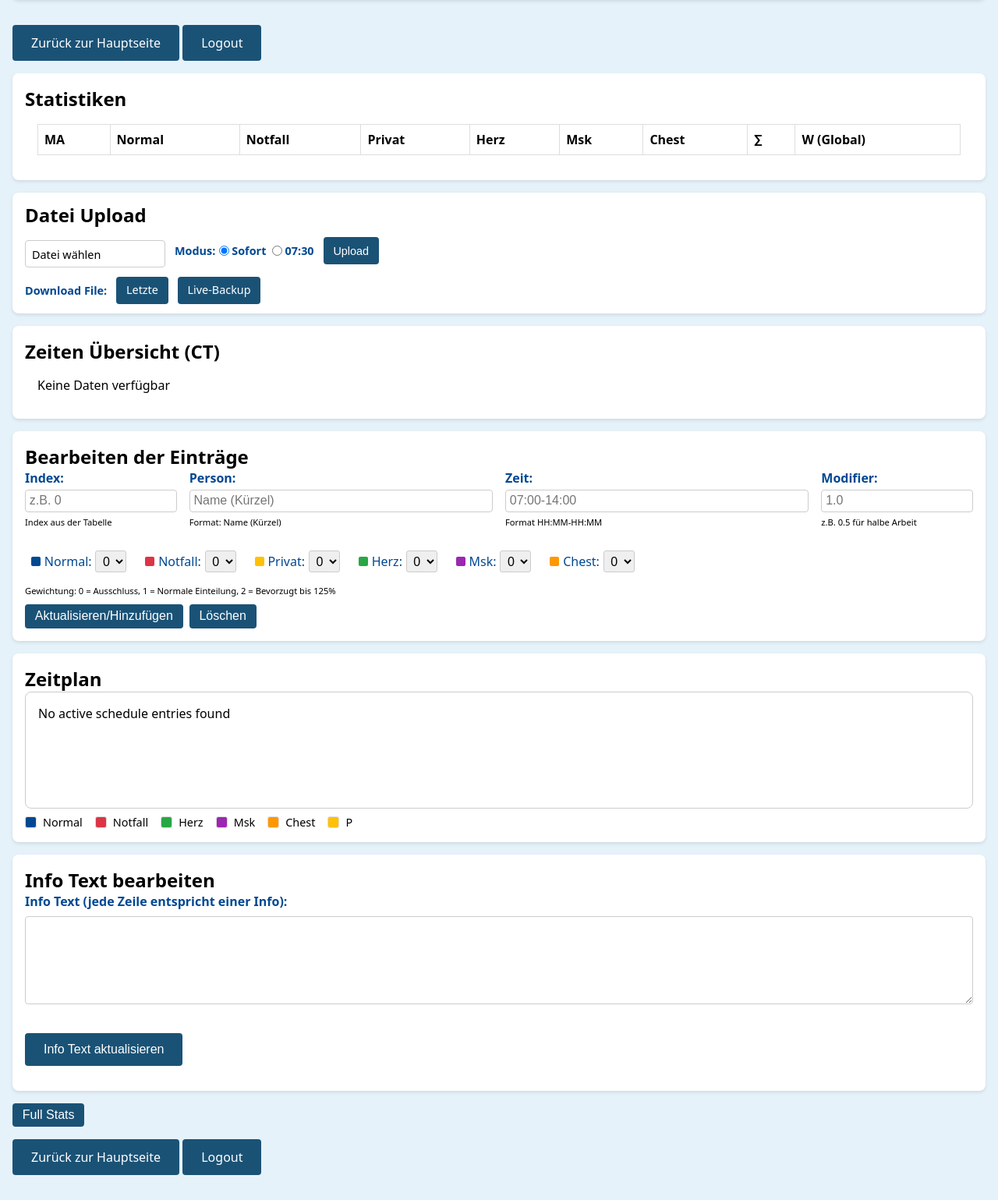
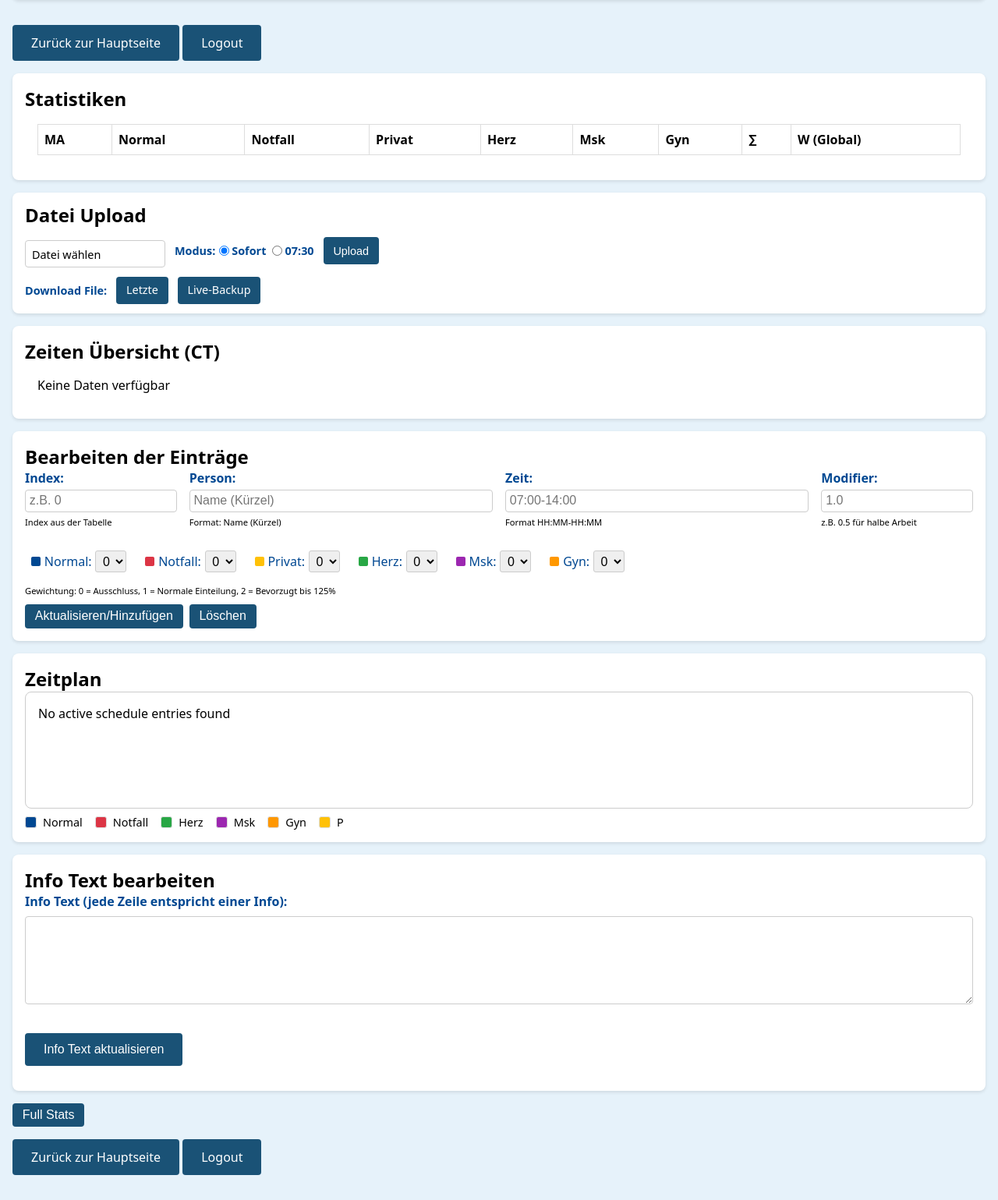
Before and after one commit to maxrusse/RadIMO_SBZ_v18, a Flask app: page /upload in a window 1280 px wide. Shown: the part 94-1633 px from the top of the page at 78% size. Run offline with Flask 3, Linux system fonts and the light colour scheme; the visitor is signed in with stand-in values (Sample User, id 1); lists and menus that the app fills with data are empty; parts of the project's set-up code (start-up, migrations or seed data) failed here and were passed over; some libraries are stand-ins or nearby versions.

Commit message:
Replace Chest with Gyn across all settings, webpages and routes
- Updated all HTML templates (index.html, upload.html, timetable.html)
- Replaced CSS variables and classes (--chest-color to --gyn-color, btn-chest to btn-gyn)
- Updated Python backend (app.py) including SKILL_COLUMNS, skill_weights, and route mappings
- Updated documentation (verfahrensverzeichniss.txt)
- All skill references changed from 'Chest' to 'Gyn' throughout the application

```diff
--- a/RadIMO_SBZ_v17-main/app.py
+++ b/RadIMO_SBZ_v17-main/app.py
@@ -43,7 +43,7 @@ lock = Lock()
 # -----------------------------------------------------------
 # Global constants & modality-specific factors
 # -----------------------------------------------------------
-SKILL_COLUMNS = ["Normal", "Notfall", "Privat", "Herz", "Msk", "Chest"]
+SKILL_COLUMNS = ["Normal", "Notfall", "Privat", "Herz", "Msk", "Gyn"]
 
 # Base weight per role
 skill_weights = {
@@ -52,7 +52,7 @@ skill_weights = {
     "Herz":    1.2,
     "Privat":  1.2,
     "Msk":     0.8,
-    "Chest":   0.8
+    "Gyn":   0.8
 }
 
 # Modality-specific multiplier: CT=1, MR=1.2, X-Ray=0.33
@@ -268,14 +268,14 @@ def initialize_data(file_path: str, modality: str):
             df['start_time'], df['end_time'] = zip(*df['TIME'].map(parse_time_range))
 
             # Process core skills
-            core_skills = ["Normal", "Notfall", "Privat", "Herz", "Msk", "Chest"]
+            core_skills = ["Normal", "Notfall", "Privat", "Herz", "Msk", "Gyn"]
             for skill in core_skills:
                 if skill not in df.columns:
                     df[skill] = 0
                 else:
                     df[skill] = df[skill].fillna(0).astype(int)
 
-            # Process optional skills (Herz, Msk, Chest)
+            # Process optional skills (Herz, Msk, Gyn)
             optional_skills = [s for s in SKILL_COLUMNS if s not in core_skills]
             for skill in optional_skills:
                 if skill in df.columns:
@@ -295,7 +295,7 @@ def initialize_data(file_path: str, modality: str):
 
             # Set column order as desired
             col_order = ['PPL', 'canonical_id', 'Modifier', 'TIME', 'start_time', 'end_time', 'shift_duration']
-            desired_order = ["Normal", "Notfall", "Privat", "Herz", "Msk", "Chest"]
+            desired_order = ["Normal", "Notfall", "Privat", "Herz", "Msk", "Gyn"]
             skill_cols = [skill for skill in desired_order if skill in df.columns]
             col_order = col_order[:4] + skill_cols + col_order[4:]
             df = df[[col for col in col_order if col in df.columns]]
@@ -341,7 +341,7 @@ def get_active_df_for_role(active_df: pd.DataFrame, role: str):
         'herz':    'Herz',
         'privat':  'Privat',
         'msk':     'Msk',
-        'chest':   'Chest'
+        'gyn':   'Gyn'
     }
     role_lower = role.lower()
     if role_lower not in role_map:
@@ -354,7 +354,7 @@ def get_active_df_for_role(active_df: pd.DataFrame, role: str):
         'Herz': ['Notfall', 'Normal'],
         'Privat': ['Notfall', 'Normal'],
         'Msk': ['Notfall', 'Normal'],
-        'Chest': ['Notfall', 'Normal']
+        'Gyn': ['Notfall', 'Normal']
     }
 
     if primary_column not in active_df.columns:
@@ -760,10 +760,10 @@ def upload_file():
     for worker in combined_workers:
         modality_stats[worker] = {
             skill: skill_counts.get(skill, {}).get(worker, 0)
-            for skill in ['Normal', 'Notfall', 'Privat', 'Herz', 'Msk', 'Chest']
+            for skill in ['Normal', 'Notfall', 'Privat', 'Herz', 'Msk', 'Gyn']
         }
         modality_stats[worker]['total'] = sum(
-            modality_stats[worker][skill] for skill in ['Normal', 'Notfall', 'Privat', 'Herz', 'Msk', 'Chest']
+            modality_stats[worker][skill] for skill in ['Normal', 'Notfall', 'Privat', 'Herz', 'Msk', 'Gyn']
         )
 
     # 6. Get info texts.
@@ -846,7 +846,7 @@ def _assign_worker(modality: str, role: str):
                     "Herz": skill_counts["Herz"],
                     "Privat": skill_counts["Privat"],
                     "Msk": skill_counts["Msk"],
-                    "Chest": skill_counts["Chest"],
+                    "Gyn": skill_counts["Gyn"],
                     "Summe": sum_counts,
                     "Global": global_stats
                 }
@@ -863,7 +863,7 @@ def _assign_worker(modality: str, role: str):
                     "Herz": skill_counts["Herz"],
                     "Privat": skill_counts["Privat"],
                     "Msk": skill_counts["Msk"],
-                    "Chest": skill_counts["Chest"],
+                    "Gyn": skill_counts["Gyn"],
                     "Summe": sum_counts,
                     "Global": {}
                 }
@@ -1124,7 +1124,7 @@ def quick_reload():
         "Herz": skill_counts.get("Herz", {}),
         "Privat": skill_counts.get("Privat", {}),
         "Msk": skill_counts.get("Msk", {}),
-        "Chest": skill_counts.get("Chest", {}),
+        "Gyn": skill_counts.get("Gyn", {}),
         "Summe": sum_counts,
         "Global": global_stats,
         "GlobalWeighted": global_weighted_counts,
--- a/RadIMO_SBZ_v17-main/static/verfahrensverzeichniss.txt
+++ b/RadIMO_SBZ_v17-main/static/verfahrensverzeichniss.txt
@@ -88,5 +88,5 @@ Aktuelle Version:
 
 Änderungen:
   - Einführung der Backup-Logik (tagesaktuell)
-  - Flexible Spaltenerkennung (Herz, Msk, Chest)
+  - Flexible Spaltenerkennung (Herz, Msk, Gyn)
   - Verbesserte UI-Darstellung & Statistikübersicht
--- a/RadIMO_SBZ_v17-main/templates/index.html
+++ b/RadIMO_SBZ_v17-main/templates/index.html
@@ -12,7 +12,7 @@
       --herz-color:      #28a745;
       --privat-color:    #ffc107;
       --msk-color:       #9c27b0;
-      --chest-color:     #ff9800;
+      --gyn-color:     #ff9800;
       --disabled-color:  #888;
 
       /* Navigation Colors */
@@ -170,7 +170,7 @@
     .btn-herz    { background: var(--herz-color); }
     .btn-privat  { background: var(--privat-color); color: #333; }
     .btn-msk     { background: var(--msk-color); }
-    .btn-chest   { background: var(--chest-color); }
+    .btn-gyn   { background: var(--gyn-color); }
     .special-btn {
       min-height: 60px;
       font-size: 1.8rem;
@@ -291,7 +291,7 @@
         {'name': 'Privat', 'class': 'btn-privat', 'optional': true},
         {'name': 'Herz',   'class': 'btn-herz',   'optional': true, 'special': true},
         {'name': 'Msk',    'class': 'btn-msk',    'optional': true, 'special': true},
-        {'name': 'Chest',  'class': 'btn-chest',  'optional': true, 'special': true}
+        {'name': 'Gyn',  'class': 'btn-gyn',  'optional': true, 'special': true}
       ] %}
       {% for skill in skills %}
         <button id="next{{ skill.name }}Button"
--- a/RadIMO_SBZ_v17-main/templates/upload.html
+++ b/RadIMO_SBZ_v17-main/templates/upload.html
@@ -15,7 +15,7 @@
       --privat-color:    #ffc107;  /* Privat */
       --herz-color:      #28a745;  /* Herz */
       --msk-color:       #9c27b0;  /* Msk */
-      --chest-color:     #ff9800;  /* Chest */
+      --gyn-color:     #ff9800;  /* Gyn */
       --notfall-color:   #dc3545;
       --disabled-color:  #888;
 
@@ -316,7 +316,7 @@
     .legend-box.skill-notfall { background: var(--notfall-color); }
     .legend-box.skill-herz { background: var(--herz-color); }
     .legend-box.skill-msk { background: var(--msk-color); }
-    .legend-box.skill-chest { background: var(--chest-color); }
+    .legend-box.skill-gyn { background: var(--gyn-color); }
     .legend-box.skill-privat { background: var(--privat-color); }
   </style>
 
@@ -349,7 +349,7 @@
             <thead>
               <tr>
                 <th>MA</th>
-                {% for skill in ['Normal', 'Notfall', 'Privat', 'Herz', 'Msk', 'Chest'] %}
+                {% for skill in ['Normal', 'Notfall', 'Privat', 'Herz', 'Msk', 'Gyn'] %}
                   <th>{{ skill }}</th>
                 {% endfor %}
                 <th>∑</th>
@@ -360,7 +360,7 @@
               {% for worker in combined_workers %}
                 <tr>
                   <td>{{ worker }}</td>
-                  {% for skill in ['Normal', 'Notfall', 'Privat', 'Herz', 'Msk', 'Chest'] %}
+                  {% for skill in ['Normal', 'Notfall', 'Privat', 'Herz', 'Msk', 'Gyn'] %}
                     {% set mod_val = modality_stats[worker][skill] %}
                     {% set global_val = global_counts[worker][skill] if global_counts[worker] and skill in global_counts[worker] else 0 %}
                     <td>
@@ -467,7 +467,7 @@
           <div class="form-row" style="margin-bottom: 0.5rem; display: flex; align-items: flex-end;">
             <!-- Skill toggles in a more compact format -->
             <div style="display: flex; gap: 0.5rem; flex-wrap: wrap;">
-              {% for skill, color in [('normal', 'normal'), ('notfall', 'notfall'), ('privat', 'privat'), ('herz', 'herz'), ('msk', 'msk'), ('chest', 'chest')] %}
+              {% for skill, color in [('normal', 'normal'), ('notfall', 'notfall'), ('privat', 'privat'), ('herz', 'herz'), ('msk', 'msk'), ('gyn', 'gyn')] %}
                 <div class="form-group" style="min-width: auto; margin-bottom: 0; display: flex; align-items: center; padding: 0.2rem 0.5rem;">
                   <label for="{{ skill }}" style="margin: 0; margin-right: 0.3rem; font-weight: normal; display: flex; align-items: center;">
                     <div style="width: 12px; height: 12px; background: var(--{{ color }}-color); margin-right: 0.3rem; border-radius: 2px;"></div>
@@ -523,7 +523,7 @@
           <div class="legend-box skill-msk"></div> Msk
         </div>
         <div class="legend-item">
-          <div class="legend-box skill-chest"></div> Chest
+          <div class="legend-box skill-gyn"></div> Gyn
         </div>
         <div class="legend-item">
           <div class="legend-box skill-privat"></div> P
@@ -605,7 +605,7 @@
             } else {
               document.getElementById('person').value = data.person;
               document.getElementById('time').value = data.time;
-              const optionalFields = ['modifier', 'normal', 'notfall', 'herz', 'privat', 'msk', 'chest'];
+              const optionalFields = ['modifier', 'normal', 'notfall', 'herz', 'privat', 'msk', 'gyn'];
               optionalFields.forEach(field => {
                 document.getElementById(field).value = (field in data) ? data[field] : 0;
               });
@@ -705,7 +705,7 @@
         if (entry.Herz > 0) activeSkills.push('herz');
         if (entry.Privat > 0) activeSkills.push('privat');
         if (entry.Msk > 0) activeSkills.push('msk');
-        if (entry.Chest > 0) activeSkills.push('chest');
+        if (entry.Gyn > 0) activeSkills.push('gyn');
         const customClass = `timeline-item-${index}`;
         const customStyle = document.createElement('style');
         customStyle.textContent = `.${customClass} { ${buildGradient(activeSkills)} }`;
@@ -767,7 +767,7 @@
                     let totalForWorker = 0;
 
                     // Loop through skills and compute modality-based count
-                    ["Normal", "Notfall", "Privat", "Herz", "Msk", "Chest"].forEach(skill => {
+                    ["Normal", "Notfall", "Privat", "Herz", "Msk", "Gyn"].forEach(skill => {
                         const currentModCount = data[skill][worker] || 0;
                         const globalModCount = data.Global[worker]?.[skill] || 0;
                         const extraCount = globalModCount - currentModCount;
```
Also changed, not shown: RadIMO_SBZ_v17-main/templates/timetable.html (+4 -4 lines).
